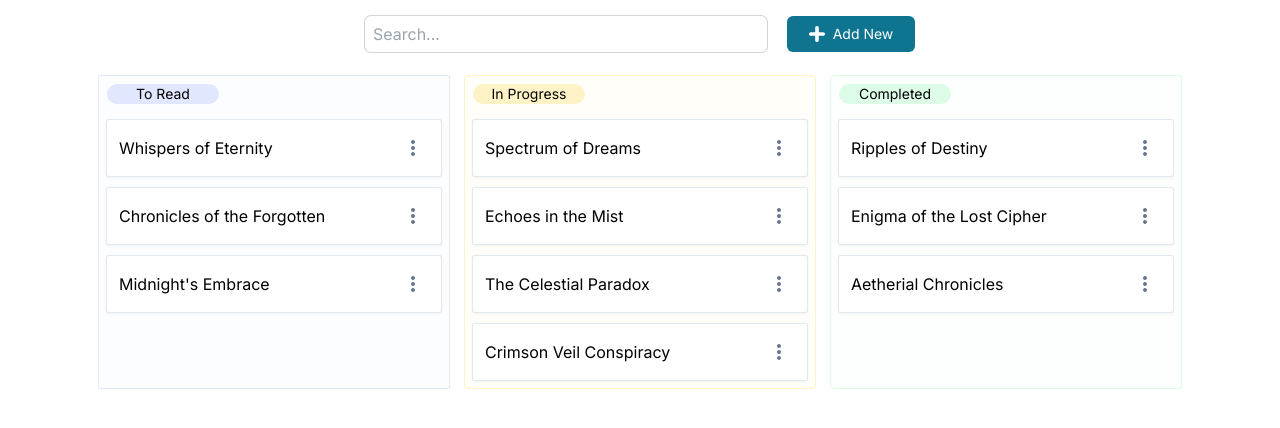
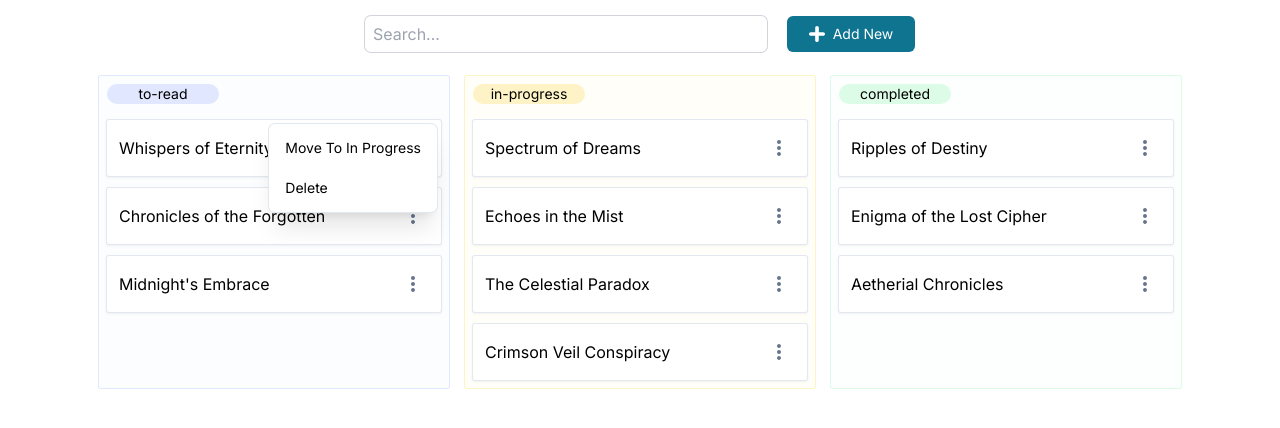
Before and after one commit to kalibetre/Book-Tracking, a Next.js app in the folder frontend/: page / in a window 1280 px wide. Both pictures are taken after a click on the button 413 px from the left and 148 px from the top of the page. Shown: the top 428 px of the page. Built offline with nearby package versions, Linux system fonts and the light colour scheme.

Commit message:
add actions menus to book items

```diff
--- a/frontend/src/app/page.tsx
+++ b/frontend/src/app/page.tsx
@@ -15,7 +15,10 @@ export default function Home() {
             "Chronicles of the Forgotten",
             "Midnight's Embrace",
           ].map((title, i) => (
-            <Book title={title} />
+            <Book
+              book={{ id: i.toString(), title, category: CategoryLevel.ToRead }}
+              key={i}
+            />
           ))}
         </BookCategory>
 
@@ -26,7 +29,14 @@ export default function Home() {
             "The Celestial Paradox",
             "Crimson Veil Conspiracy",
           ].map((title, i) => (
-            <Book title={title} />
+            <Book
+              book={{
+                id: i.toString(),
+                title,
+                category: CategoryLevel.InProgress,
+              }}
+              key={i}
+            />
           ))}
         </BookCategory>
 
@@ -36,7 +46,14 @@ export default function Home() {
             "Enigma of the Lost Cipher",
             "Aetherial Chronicles",
           ].map((title, i) => (
-            <Book title={title} />
+            <Book
+              book={{
+                id: i.toString(),
+                title,
+                category: CategoryLevel.Completed,
+              }}
+              key={i}
+            />
           ))}
         </BookCategory>
       </div>
--- a/frontend/src/components/Book.tsx
+++ b/frontend/src/components/Book.tsx
@@ -1,21 +1,86 @@
+"use client";
 import OptionIcon from "@/icons/OptionIcon";
-import React from "react";
+import React, { useState } from "react";
+import { CategoryLevel } from "./BookCategory";
+import MenuItem from "./MenuItem";
+
+export type BookItem = {
+  id: string;
+  title: string;
+  category: CategoryLevel;
+};
 
 type BookProps = {
   children?: React.ReactNode;
-  title: string;
+  book: BookItem;
+};
+
+const moveBookToInProgress = (book: BookItem) => {
+  console.log(book);
+};
+
+const markBookAsCompleted = (book: BookItem) => {
+  console.log(book);
+};
+
+const deleteBook = (book: BookItem) => {
+  console.log(book);
+};
+
+const moveBookToWantToRead = (book: BookItem) => {
+  console.log(book);
+};
+
+const CATEGORY_MENUES = {
+  [CategoryLevel.ToRead]: [
+    { label: "Move To In Progress", onClick: moveBookToInProgress },
+    { label: "Delete", onClick: deleteBook },
+  ],
+  [CategoryLevel.InProgress]: [
+    { label: "Mark as Complete", onClick: markBookAsCompleted },
+    { label: "Move To Want To Read", onClick: moveBookToWantToRead },
+    { label: "Delete", onClick: deleteBook },
+  ],
+  [CategoryLevel.Completed]: [
+    { label: "Move To In Progress", onClick: moveBookToInProgress },
+    { label: "Delete", onClick: deleteBook },
+  ],
 };
 
 const Book = (props: BookProps) => {
-  const { title } = props;
+  const [menuOpen, setMenuOpen] = useState(false);
+  const { book } = props;
+
+  const menuItems = CATEGORY_MENUES[book.category].map((item) => (
+    <li>
+      <MenuItem {...item} book={book} key={item.label} />
+    </li>
+  ));
+
   return (
-    <div className="flex w-full select-none flex-row rounded-sm bg-white p-3 ring-1 ring-slate-200 drop-shadow-sm">
-      <p className="flex-1 pt-1">{title}</p>
-      <button className="flex h-8 w-8 items-center justify-center rounded-full hover:bg-slate-100">
-        <span className="h-4 w-4">
-          <OptionIcon />
-        </span>
-      </button>
+    <div className="relative w-full">
+      <div className="relative z-0 flex w-full select-none flex-row rounded-sm bg-white p-3 ring-1 ring-slate-200 drop-shadow-sm">
+        <p className="flex-1 pt-1">{book.title}</p>
+        <button
+          className="flex h-8 w-8 items-center justify-center rounded-full hover:bg-slate-100"
+          onClick={() => setMenuOpen(!menuOpen)}
+        >
+          <span className="h-4 w-4">
+            <OptionIcon />
+          </span>
+        </button>
+      </div>
+      {menuOpen && (
+        <>
+          <div
+            className="fixed inset-0 z-30 h-full w-full"
+            onClick={() => setMenuOpen(false)}
+          />
+          <ul className="absolute right-1 top-1 z-50 flex flex-col gap-2 rounded-md bg-white p-2 shadow-xl ring-1 ring-slate-200">
+            {menuItems}
+          </ul>
+        </>
+      )}
     </div>
   );
 };
--- a/frontend/src/components/BookCategory.tsx
+++ b/frontend/src/components/BookCategory.tsx
@@ -2,9 +2,9 @@ import React from "react";
 import { twMerge } from "tailwind-merge";
 
 export enum CategoryLevel {
-  ToRead = "To Read",
-  InProgress = "In Progress",
-  Completed = "Completed",
+  ToRead = "to-read",
+  InProgress = "in-progress",
+  Completed = "completed",
 }
 
 const CATEGORY_STYLES = {
--- /dev/null
+++ b/frontend/src/components/MenuItem.tsx
@@ -0,0 +1,21 @@
+import { BookItem } from "./Book";
+
+type MenuItemProps = {
+  book: BookItem;
+  label: string;
+  onClick: (book: BookItem) => void;
+};
+
+const MenuItem = (props: MenuItemProps) => {
+  const { book, label, onClick } = props;
+  return (
+    <button
+      className="z-50 flex h-8 w-full items-center justify-start rounded-sm p-2 text-sm hover:bg-slate-100"
+      onClick={() => onClick(book)}
+    >
+      {label}
+    </button>
+  );
+};
+
+export default MenuItem;
```
